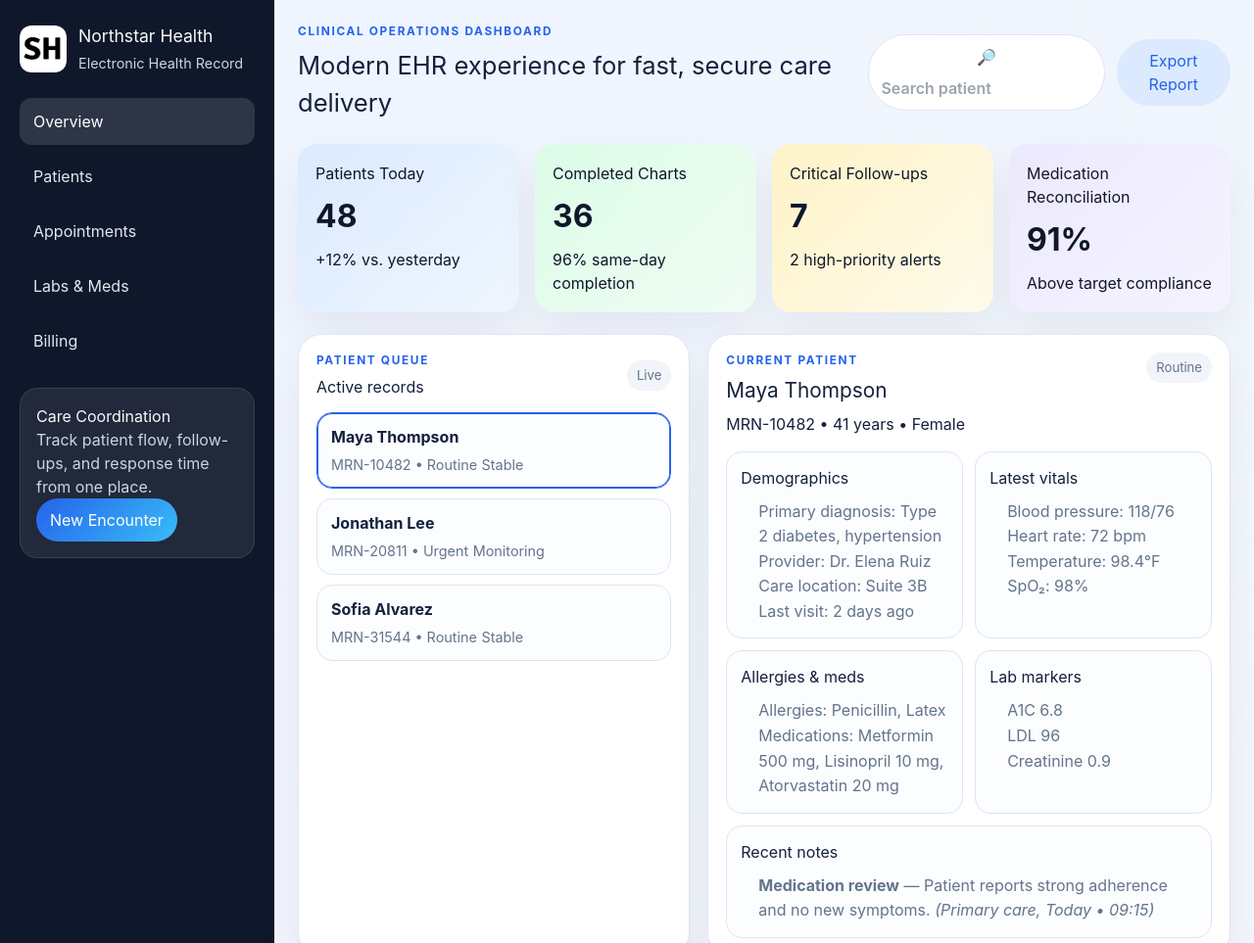
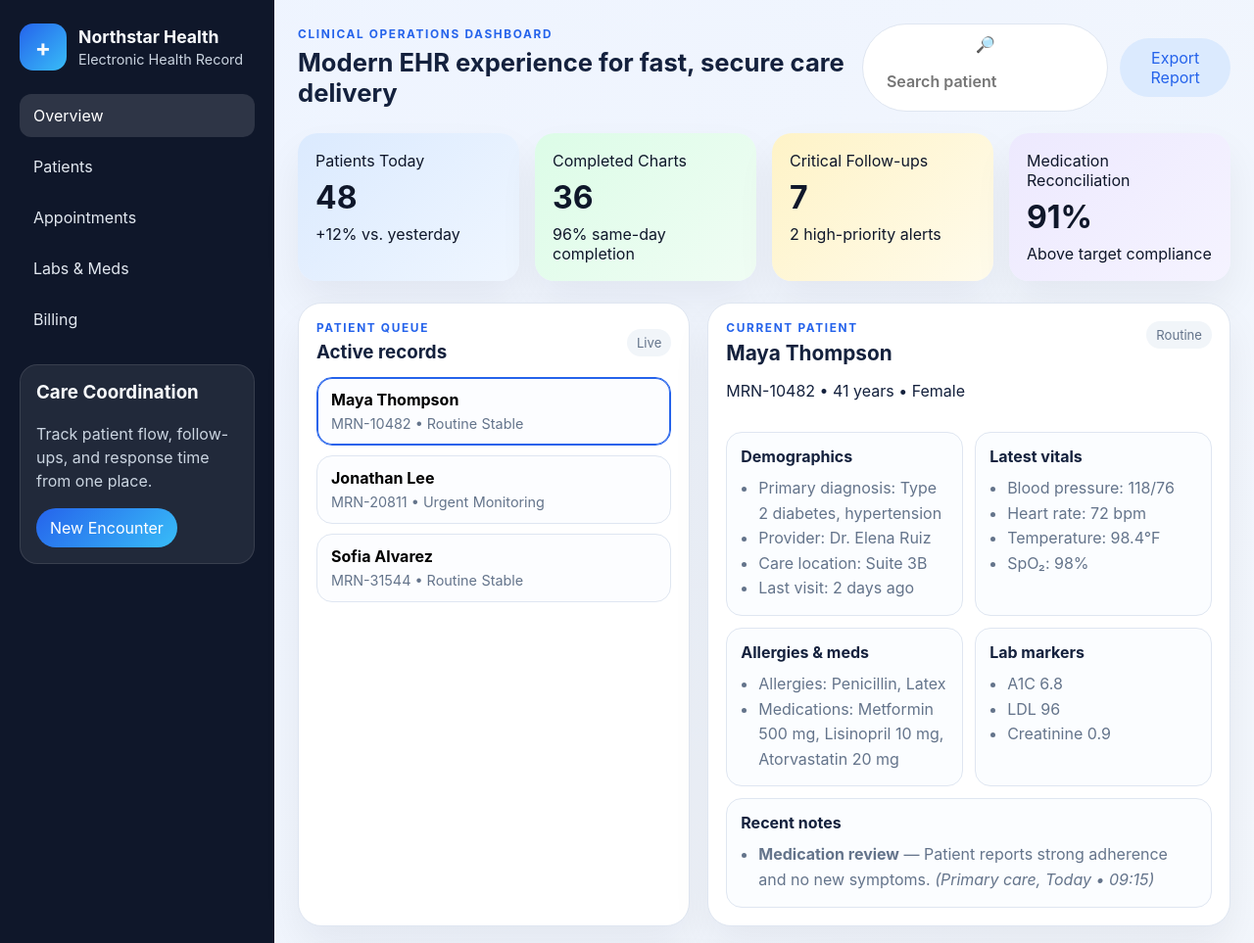
Before and after one commit to alphadyn/ai, a plain HTML site: page ehr_web_app/index.html in a window 1280 px wide. Shown: the top 963 px of the page at 98% size. Drawn offline with Linux system fonts and the light colour scheme.

Commit message:
Revert photo

```diff
--- a/ehr_web_app/index.html
+++ b/ehr_web_app/index.html
@@ -5,16 +5,12 @@
     <meta name="viewport" content="width=device-width, initial-scale=1.0" />
     <title>Northstar Health EHR</title>
     <link rel="stylesheet" href="styles.css" />
-    <link rel="stylesheet" href="portfolio-style/output.css" />
-    <link rel="icon" href="portfolio-style/assets/favicon.ico" />
   </head>
   <body>
     <div class="app-shell">
       <aside class="sidebar">
         <div class="brand-block">
-          <div class="brand-icon">
-            <img src="portfolio-style/assets/Logo.jpg" alt="Northstar logo" class="brand-logo" />
-          </div>
+          <div class="brand-icon">+</div>
           <div>
             <h1>Northstar Health</h1>
             <p>Electronic Health Record</p>
@@ -158,8 +154,6 @@
       </main>
     </div>
 
-    <script src="portfolio-style/menu.js"></script>
-    <script src="portfolio-style/fade_in.js"></script>
     <script src="app.js"></script>
   </body>
 </html>
--- a/ehr_web_app/portfolio-style/fade_in.js
+++ /dev/null
@@ -1,14 +0,0 @@
-document.addEventListener("DOMContentLoaded", function () {
-  const body = document.querySelector("body");
-  body.classList.remove("opacity-0");
-  body.classList.add("opacity-100");
-  const photos = document.querySelectorAll("img");
-  let delay = 0;
-  photos.forEach((photo) => {
-    setTimeout(() => {
-      photo.classList.remove("opacity-0");
-      photo.classList.add("opacity-100");
-    }, delay);
-    delay += 100;
-  });
-});
--- a/ehr_web_app/portfolio-style/menu.js
+++ /dev/null
@@ -1,19 +0,0 @@
-// Getting hamburguer menu in small screens
-const menu = document.getElementById("menu");
-const ulMenu = document.getElementById("ulMenu");
-
-function menuToggle() {
-  menu.classList.toggle("h-32");
-}
-
-// Browser resize listener
-window.addEventListener("resize", menuResize);
-
-// Resize menu if user changing the width with responsive menu opened
-function menuResize() {
-  // First get the size from the window
-  const window_size = window.innerWidth || document.body.clientWidth;
-  if (window_size > 640) {
-    menu.classList.remove("h-32");
-  }
-}
--- a/ehr_web_app/styles.css
+++ b/ehr_web_app/styles.css
@@ -60,14 +60,6 @@ textarea {
   background: linear-gradient(135deg, var(--accent), #38bdf8);
   font-size: 24px;
   font-weight: 700;
-}
-
-.brand-logo {
-  width: 48px;
-  height: 48px;
-  border-radius: 12px;
-  object-fit: cover;
-  display: block;
 }
 
 .brand-block h1 {
```
Also changed, not shown: ehr_web_app/portfolio-style/assets/Logo.jpg (deleted), ehr_web_app/portfolio-style/assets/favicon.ico (deleted), ehr_web_app/portfolio-style/output.css (deleted), 2 other files.
